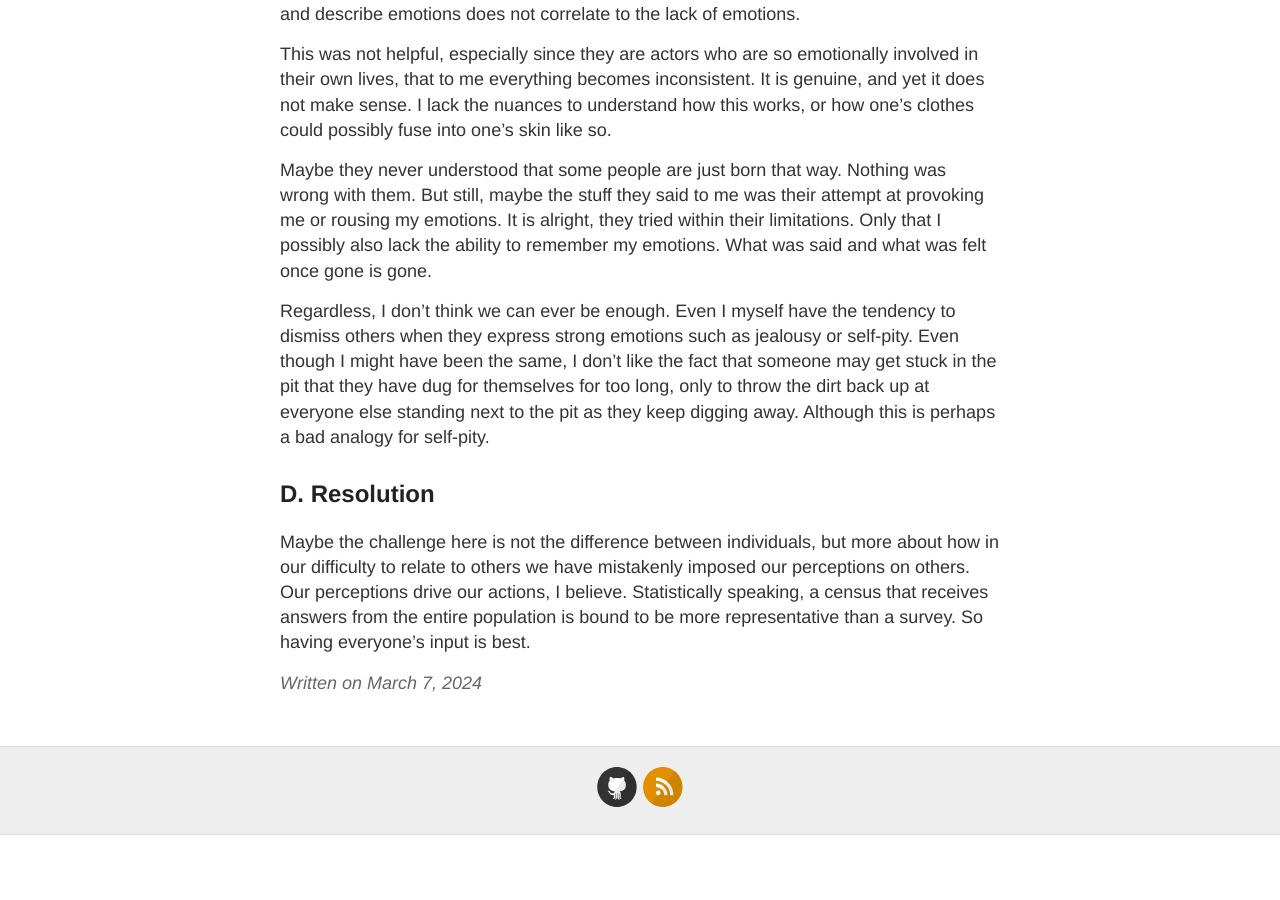
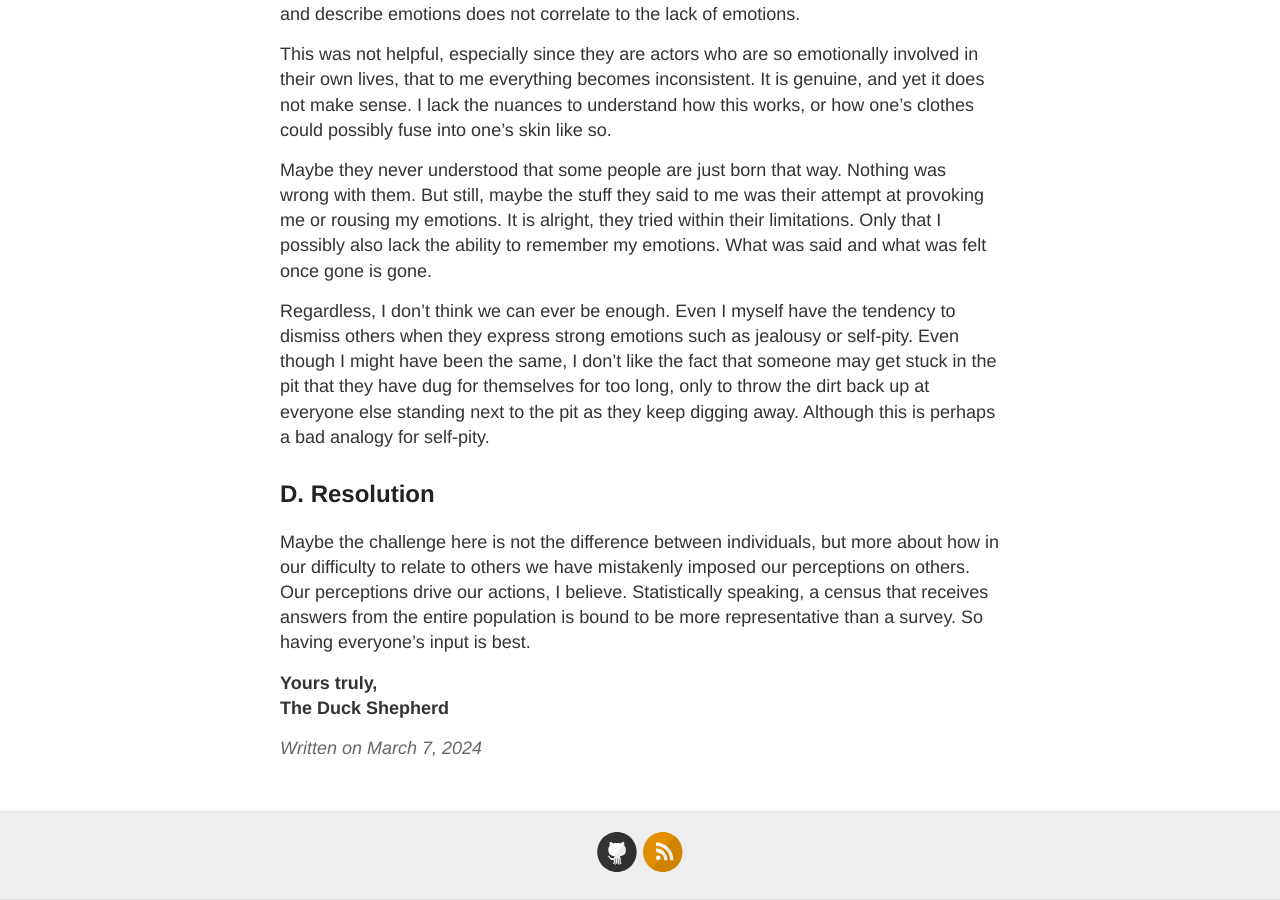
Before and after one commit to theduckshepherd/theduckshepherd.github.io, a Jekyll site: the page built from _posts/2024-03-07-discussion-emotional-intensity-or-the-lack-thereof.md, in a window 1280 px wide and 900 px high, scrolled down 3889 px. Built offline with Jekyll 4.4.1, drawn with Linux system fonts in a browser that asks for light colours; before the commit the page ends 4724 px from its top, so only the background shows below that.

Commit message:
Update 2024-03-07-discussion-emotional-intensity-or-the-lack-thereof.md

```diff
--- a/_posts/2024-03-07-discussion-emotional-intensity-or-the-lack-thereof.md
+++ b/_posts/2024-03-07-discussion-emotional-intensity-or-the-lack-thereof.md
@@ -61,6 +61,9 @@ Regardless, I don't think we can ever be enough. Even I myself have the tendency
 ## D. Resolution
 Maybe the challenge here is not the difference between individuals, but more about how in our difficulty to relate to others we have mistakenly imposed our perceptions on others. Our perceptions drive our actions, I believe. Statistically speaking, a census that receives answers from the entire population is bound to be more representative than a survey. So having everyone's input is best.
 
+**Yours truly,<br>
+The Duck Shepherd**
+
 [reddit_ama]: https://www.reddit.com/r/IAmA/comments/sqgre/i_dont_feel_emotions_i_have_alexithymia_ama/
 [autistica]: https://www.autistica.org.uk/what-is-autism/anxiety-and-autism-hub/alexithymia
 [apathy_def]: https://dictionary.cambridge.org/dictionary/english/apathyc
```
